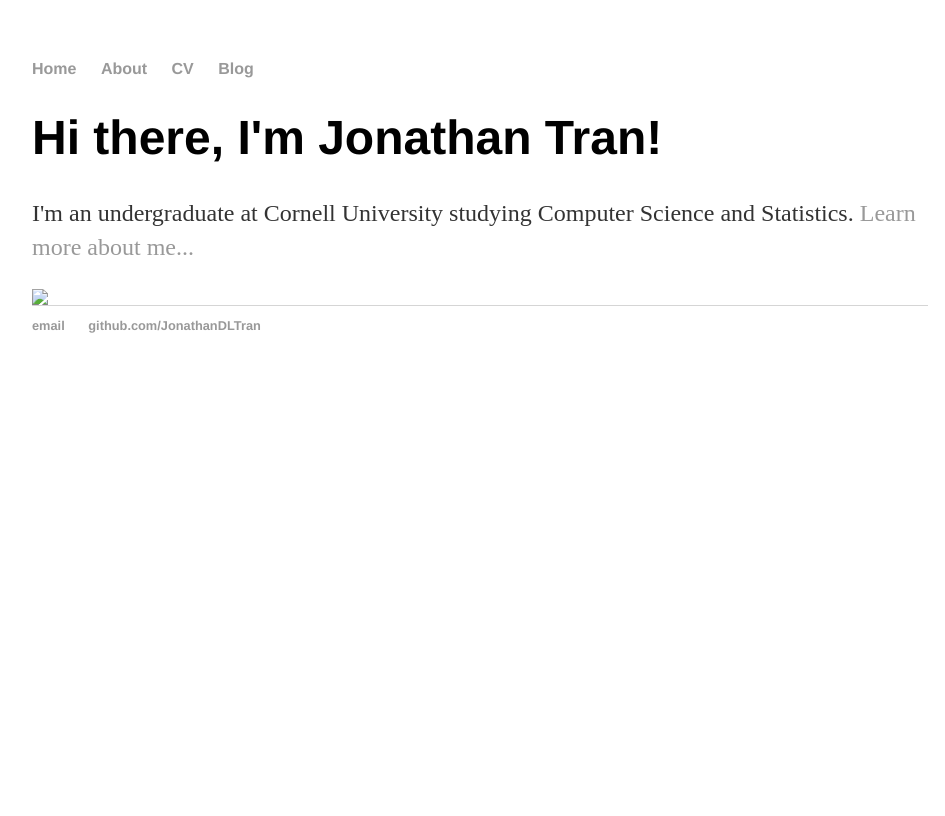
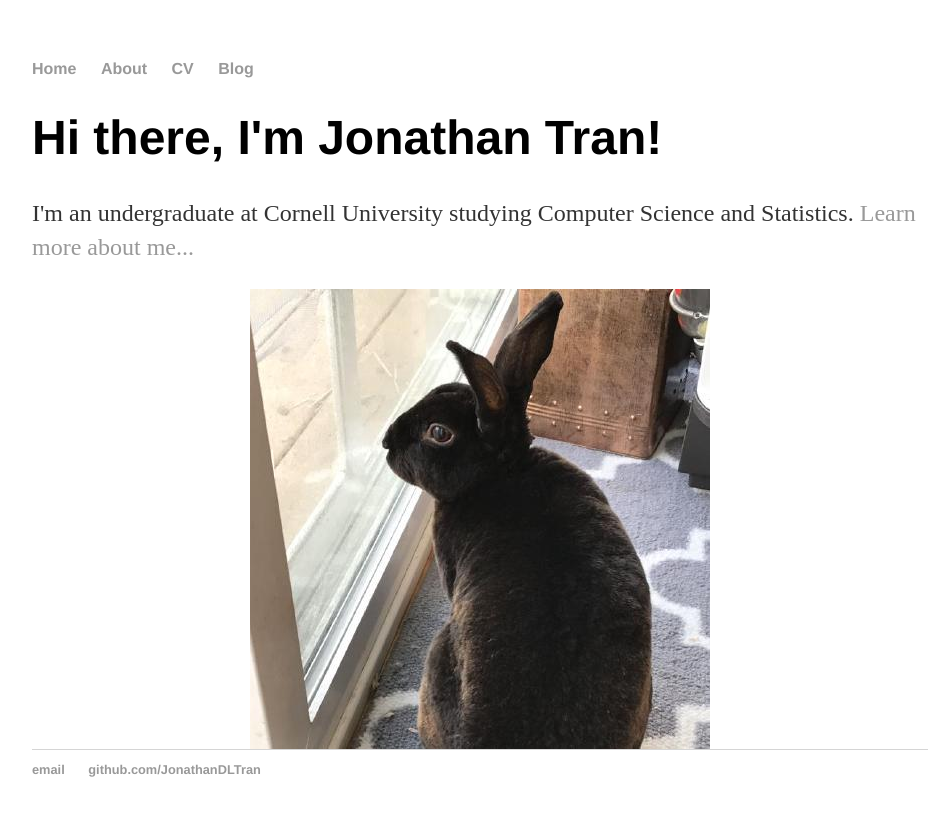
Before and after one commit to JonathanDLTran/JonathanDLTran.github.io, a Jekyll site: the page built from index.html, in a window 1280 px wide. Shown: the top 816 px of the page, without its empty margins (160-1105 px from the left). Built offline with Jekyll 4.4.1, drawn with Linux system fonts in a browser that asks for light colours.

Commit message:
Update index.html

```diff
--- a/index.html
+++ b/index.html
@@ -8,4 +8,4 @@ title: Jonathan Tran
 
 </div><!-- /.blurb -->
 
-<img src="jonathandltran.github.io/images/midnight.jpeg" style="display: block; margin: auto;" />
+<img src="images/midnight.jpeg" style="display: block; margin: auto;" />
```
